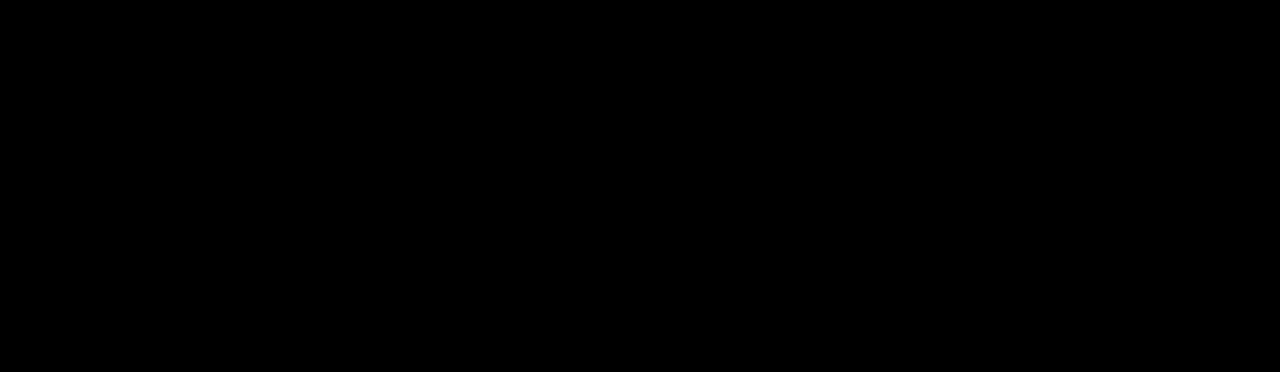
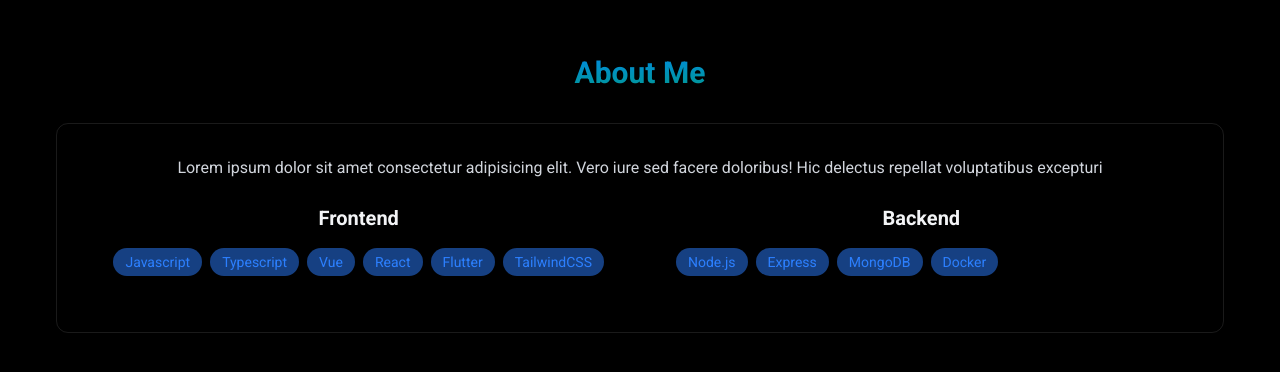
Before and after one commit to miguelFernandez98/Portfolio-MiguelFernandez, a React (Vite) app: page / in a window 1280 px wide. Shown: the part 1038-1410 px from the top of the page. Before the commit the page ends 864 px from the top, so only its background shows below. Built offline with nearby package versions, Linux system fonts and the light colour scheme.

Commit message:
`Refactor About and Home components with updated styles and content`

```diff
--- a/src/components/sections/About.jsx
+++ b/src/components/sections/About.jsx
@@ -1,3 +1,60 @@
 export const About = () => {
-  return <section id="about"></section>;
+  const frontEndSkills = [
+    "Javascript",
+    "Typescript",
+    "Vue",
+    "React",
+    "Flutter",
+    "TailwindCSS",
+  ];
+
+  const backEndSkills = ["Node.js", "Express", "MongoDB", "Docker"];
+
+  return (
+    <section
+      id="about"
+      className="min-h-screen flex items-center justify-center py-20"
+    >
+      <div className="max-w-3-xl mx-auto px-4">
+        <h2 className=" text-3xl font-bold mb-8 bg-gradient-to-br from-blue-500 to-emerald-600 text-center bg-clip-text text-transparent">
+          {" "}
+          About Me
+        </h2>
+        <div className="rounded-xl p-8 border-white/10 border hover:-translate-y-0 transition-all">
+          <p className="text-gray-300 mb-b">
+            Lorem ipsum dolor sit amet consectetur adipisicing elit. Vero iure
+            sed facere doloribus! Hic delectus repellat voluptatibus excepturi
+          </p>
+          <section className="grid grid-cols-1 md:grid-cols-2 gap-6">
+            <div className=" rounded-3xl p-6 hover:-translate-y-1 transition-all">
+              <h3 className="text-xl font-bold mb-4">Frontend</h3>
+              <div className="flex flex-wrap gap-2">
+                {frontEndSkills.map((tech, key) => (
+                  <span
+                    key={key}
+                    className="bg-blue-500/50 text-blue-500 py-1 px-3 rounded-3xl text-sm hover:bg-blue-500/20 hover:shadow-[0_2px_8px_rgba(59,130,2246,0.2)] transition"
+                  >
+                    {tech}
+                  </span>
+                ))}
+              </div>
+            </div>
+            <div className="rounded-3xl p-6 hover:-translate-y-1 transition-all">
+              <h3 className="text-xl font-bold mb-4">Backend</h3>
+              <div className="flex flex-wrap gap-2">
+                {backEndSkills.map((tech, key) => (
+                  <span
+                    key={key}
+                    className="bg-blue-500/50 text-blue-500 py-1 px-3 rounded-3xl text-sm hover:bg-blue-500/20 hover:shadow-[0_2px_8px_rgba(59,130,2246,0.2)] transition"
+                  >
+                    {tech}
+                  </span>
+                ))}
+              </div>
+            </div>
+          </section>
+        </div>
+      </div>
+    </section>
+  );
 };
--- a/src/components/sections/Home.jsx
+++ b/src/components/sections/Home.jsx
@@ -5,7 +5,7 @@
       className="min-h-screen flex items-center justify-center relative"
     >
       <div className="text-center z-10 px-4">
-        <h1 className="text-5xl md:text-6xl font-bold mb-6 py-1 bg-gradient-to-r from-blue-600 to-green-700 bg-clip-text text-transparent leading-right">
+        <h1 className="text-5xl md:text-6xl font-bold mb-6 py-1 bg-gradient-to-br from-blue-500 to-emerald-600  bg-clip-text text-transparent leading-right">
           Hi, I'm Miguel Fernandez
         </h1>
         <p className="text-gray-400 text-md mb-8 max-w-xl mx-auto">
```
